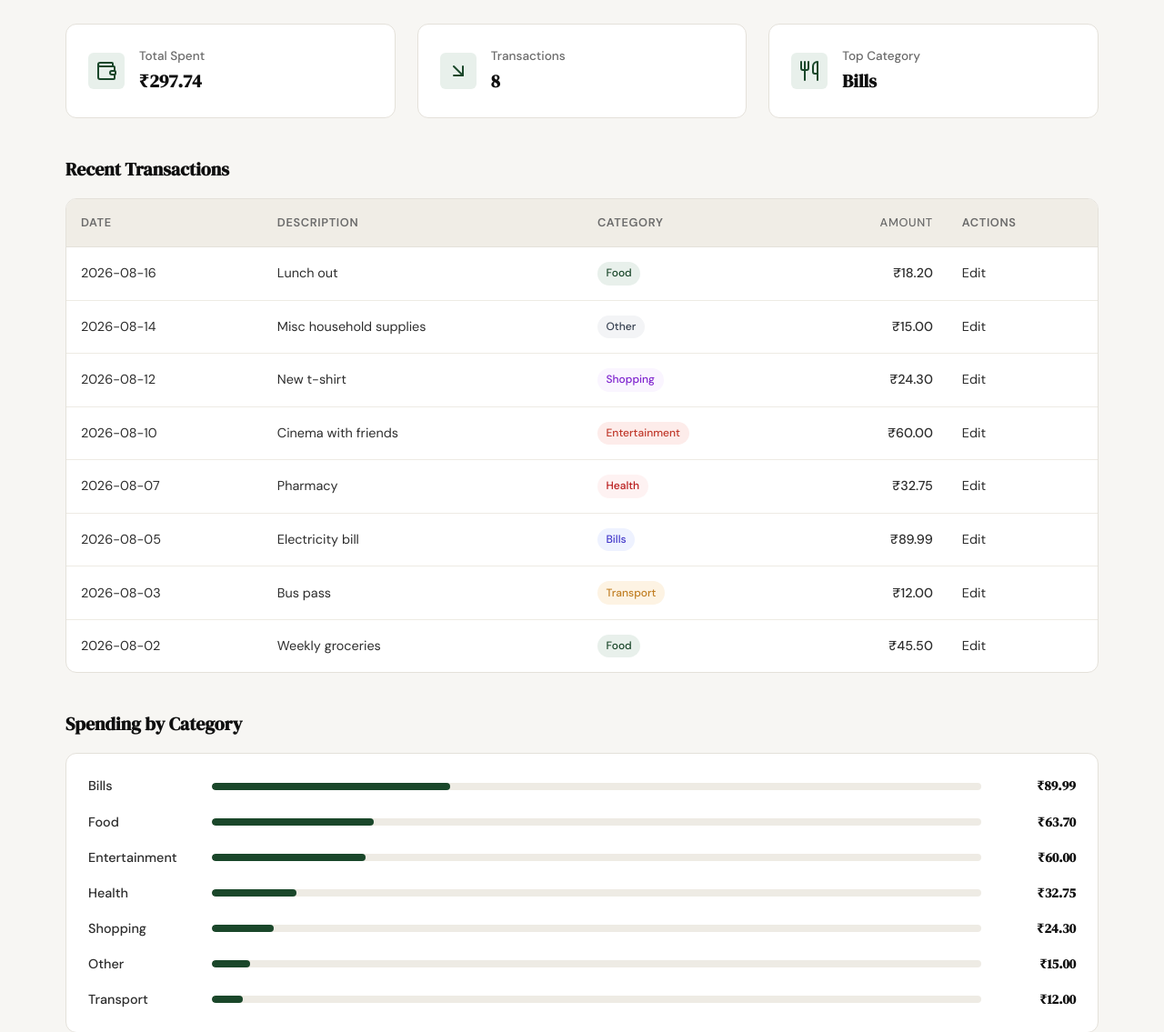
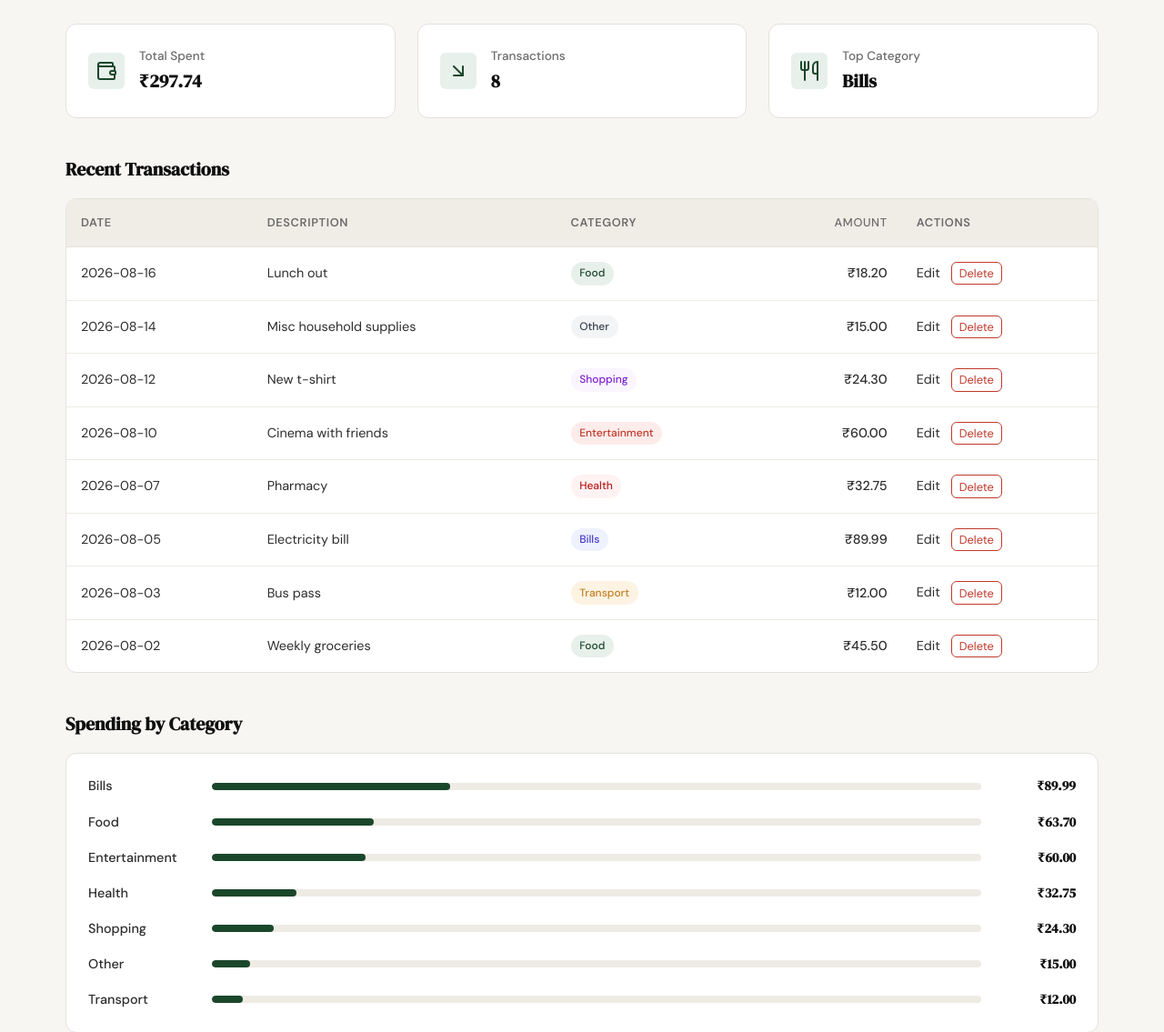
Before and after one commit to ssingh465/expense-tracker-claude, a Flask app: page /profile in a window 1280 px wide. Shown: the part 365-1500 px from the top of the page at 91% size. Run offline with Flask 3, Linux system fonts and the light colour scheme; the visitor is signed in with stand-in values (Sample User, id 1); data comes from the database, SQL or seed files in the repository.

Commit message:
feat(expenses): implement delete expense functionality
Co-Authored-By: Claude Code <noreply@anthropic.com>

```diff
--- a/app.py
+++ b/app.py
@@ -15,6 +15,7 @@ from flask import (
 from database.db import get_user_by_email, init_db, seed_db
 from database.queries import (
     create_expense,
+    delete_expense,
     get_category_breakdown,
     get_expense_by_id,
     get_recent_transactions,
@@ -320,9 +321,23 @@ def edit_expense(id):
     )
 
 
-@app.route("/expenses/<int:id>/delete")
-def delete_expense(id):
-    return "Delete expense — coming in Step 9"
+@app.route("/expenses/<int:id>/delete", methods=["POST"])
+def delete_expense_route(id):
+    if "user_id" not in session:
+        flash("Please log in to delete your expense.", "error")
+        return redirect(url_for("login"))
+
+    user_id = session["user_id"]
+    expense = get_expense_by_id(id, user_id)
+    if not expense:
+        abort(404)
+
+    if delete_expense(id, user_id):
+        flash("Expense deleted successfully!", "success")
+    else:
+        flash("An error occurred while deleting the expense.", "error")
+
+    return redirect(url_for("profile"))
 
 
 if __name__ == "__main__":
--- a/database/queries.py
+++ b/database/queries.py
@@ -4,9 +4,10 @@ Provides clean, reusable functions for retrieving user and expense data
 without exposing SQLite internals to the route handlers.
 """
 
+import sqlite3
+from datetime import datetime
+
 from database.db import get_db
-from datetime import datetime
-import sqlite3
 
 
 def create_expense(user_id, amount, category, date, description):
@@ -64,6 +65,23 @@ def _apply_date_filter(query, params, date_from, date_to):
     return query, params
 
 
+def delete_expense(expense_id, user_id):
+    """Delete an expense, ensuring ownership.
+
+    Returns True on success, False on failure.
+    """
+    conn = get_db()
+    try:
+        with conn:
+            cursor = conn.execute(
+                "DELETE FROM expenses WHERE id = ? AND user_id = ?",
+                (expense_id, user_id),
+            )
+            return cursor.rowcount > 0
+    except sqlite3.Error:
+        return False
+
+
 def get_user_by_id(user_id):
     """Fetch user identity data by ID.
 
@@ -95,7 +113,9 @@ def get_category_breakdown(user_id, date_from=None, date_to=None):
     """
     conn = get_db()
     # Base query
-    query = "SELECT category as name, SUM(amount) as amount FROM expenses WHERE user_id = ?"
+    query = (
+        "SELECT category as name, SUM(amount) as amount FROM expenses WHERE user_id = ?"
+    )
     params = [user_id]
 
     query, params = _apply_date_filter(query, params, date_from, date_to)
@@ -108,17 +128,15 @@ def get_category_breakdown(user_id, date_from=None, date_to=None):
 
     total_spending = sum(row["amount"] for row in rows)
     if total_spending == 0:
-        return [{"name": row["name"], "amount": row["amount"], "pct": 0} for row in rows]
+        return [
+            {"name": row["name"], "amount": row["amount"], "pct": 0} for row in rows
+        ]
 
     # Calculate percentages
     breakdown = []
     for row in rows:
         pct = round((row["amount"] / total_spending) * 100)
-        breakdown.append({
-            "name": row["name"],
-            "amount": row["amount"],
-            "pct": pct
-        })
+        breakdown.append({"name": row["name"], "amount": row["amount"], "pct": pct})
 
     # Adjust for rounding errors
     current_sum = sum(item["pct"] for item in breakdown)
@@ -162,7 +180,9 @@ def get_summary_stats(user_id, date_from=None, date_to=None):
     query_totals = "SELECT SUM(amount), COUNT(*) FROM expenses WHERE user_id = ?"
     params_totals = [user_id]
 
-    query_totals, params_totals = _apply_date_filter(query_totals, params_totals, date_from, date_to)
+    query_totals, params_totals = _apply_date_filter(
+        query_totals, params_totals, date_from, date_to
+    )
 
     totals = conn.execute(query_totals, params_totals).fetchone()
 
@@ -173,7 +193,9 @@ def get_summary_stats(user_id, date_from=None, date_to=None):
     query_top = "SELECT category FROM expenses WHERE user_id = ?"
     params_top = [user_id]
 
-    query_top, params_top = _apply_date_filter(query_top, params_top, date_from, date_to)
+    query_top, params_top = _apply_date_filter(
+        query_top, params_top, date_from, date_to
+    )
     query_top += " GROUP BY category ORDER BY SUM(amount) DESC LIMIT 1"
 
     top_cat_row = conn.execute(query_top, params_top).fetchone()
--- a/static/css/style.css
+++ b/static/css/style.css
@@ -672,8 +672,27 @@ a { color: inherit; text-decoration: none; }
     text-decoration: underline;
 }
 
+.btn-delete {
+    background: transparent;
+    color: var(--danger);
+    border: 1px solid var(--danger);
+    padding: 0.2rem 0.5rem;
+    font-size: 0.8rem;
+    border-radius: var(--radius-sm);
+    cursor: pointer;
+    transition: all 0.2s;
+    font-family: var(--font-body);
+    margin-left: 0.5rem;
+}
+
+.btn-delete:hover {
+    background: var(--danger);
+    color: var(--paper);
+}
+
 /* ------------------------------------------------------------------ */
 /* Modals                                                               */
+
 /* ------------------------------------------------------------------ */
 
 .modal-overlay {
--- a/templates/profile.html
+++ b/templates/profile.html
@@ -97,7 +97,13 @@
                             </span>
                         </td>
                         <td class="amount-col">₹{{ '%.2f'|format(tx.amount) }}</td>
-                        <td><a href="{{ url_for('edit_expense', id=tx.id) }}">Edit</a></td>
+                        <td>
+                            <a href="{{ url_for('edit_expense', id=tx.id) }}">Edit</a>
+                            <form method="POST" action="{{ url_for('delete_expense_route', id=tx.id) }}" style="display:inline"
+                                  onsubmit="return confirm('Delete this expense?')">
+                                <button type="submit" class="btn-delete">Delete</button>
+                            </form>
+                        </td>
                     </tr>
                     {% endfor %}
                 </tbody>
```
Also changed, not shown: tests/test_delete_expense.py (added, +159 -0 lines), .claude/specs/09-delete-expense.md (added).
